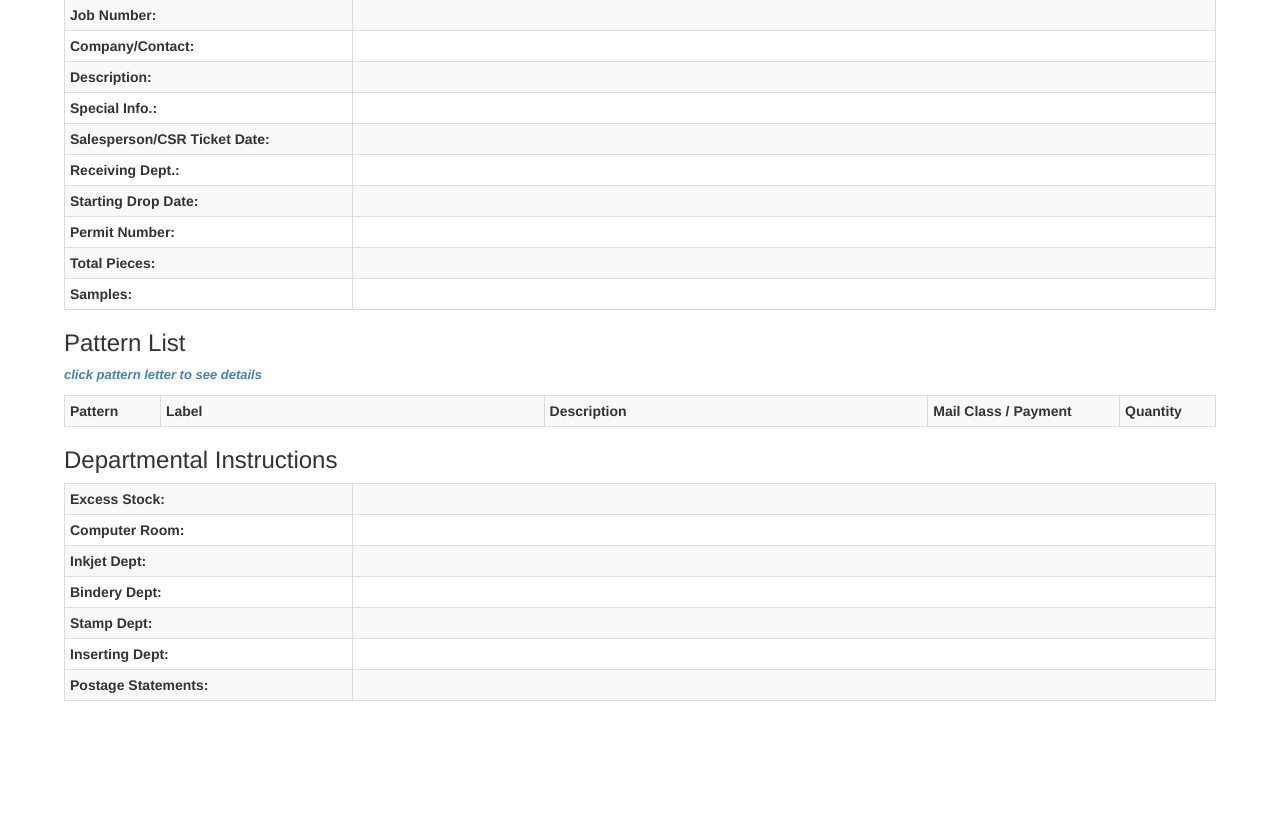
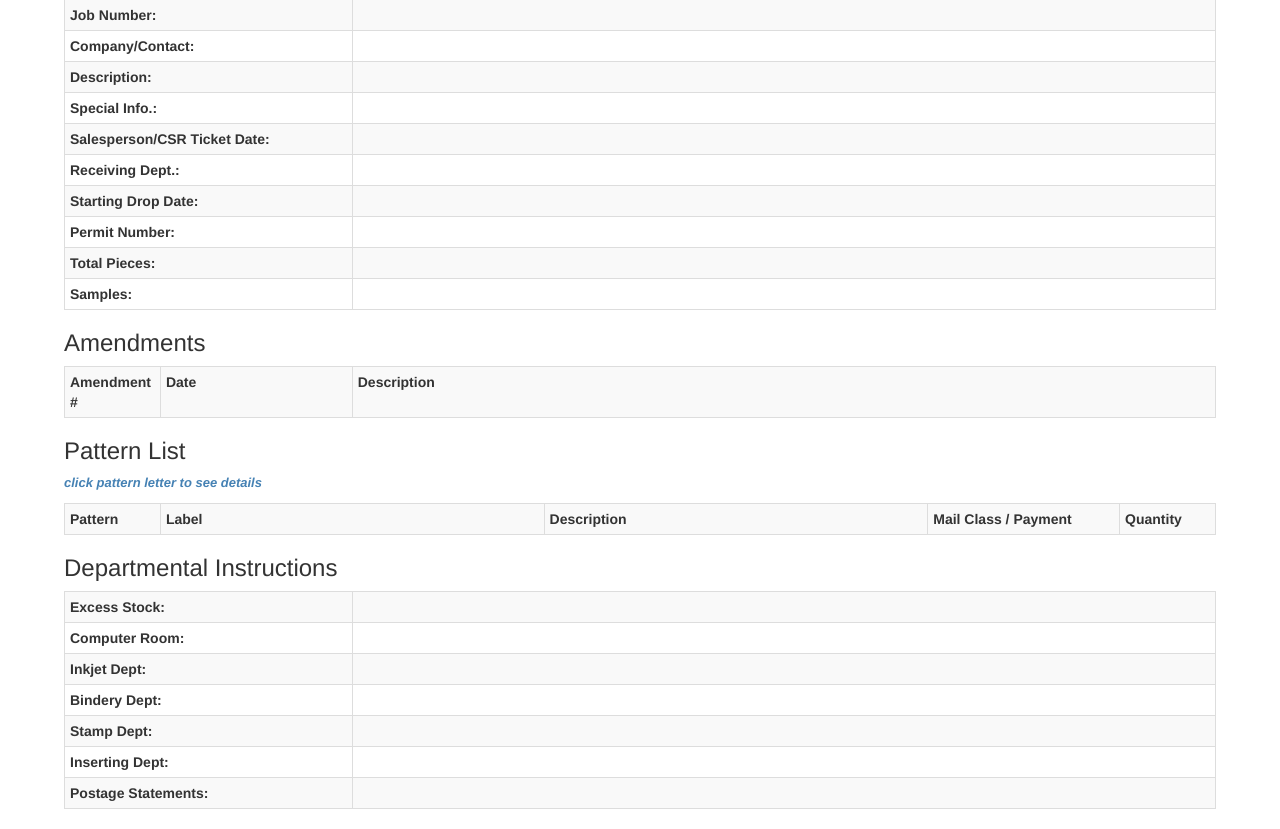
Before and after one commit to edbrad/jt-api, a Django app: template jt_api/www/templates/jobdetails.html in a window 1280 px wide. Shown: the part 160-989 px from the top of the page. Before the commit the page ends 861 px from the top, so only its background shows below. Run offline with Django 3.2, Linux system fonts and the light colour scheme; the template is opened without the code that fills it, so the values that code supplies are empty; some libraries are stand-ins or nearby versions.

Commit message:
Add Amendments to Job Ticket Display (www) and API

```diff
--- a/jt_api/api/urls.py
+++ b/jt_api/api/urls.py
@@ -7,5 +7,6 @@ urlpatterns = [
     url(r'^jobdetails/$', views.jobdetails, name='jobdetails'),
     url(r'^companies/$', views.companies, name='companies'),
     url(r'^jobs-company/$', views.jobs_company, name='jobs_company'),
-    url(r'^stats/$', views.stats, name='stats')
+    url(r'^stats/$', views.stats, name='stats'),
+    url(r'^amendments/$', views.amendments, name='amendments')
 ]
--- a/jt_api/www/templates/jobdetails.html
+++ b/jt_api/www/templates/jobdetails.html
@@ -159,6 +159,24 @@
                 {% endif %}
             </table>
         </div>
+        <!-- Amendments -->
+        <h3>Amendments</h3>
+        <div>
+            <table class="table table-bordered table-striped table-condensed">
+                <tr>
+                    <th class="col-xs-1">Amendment #</th>
+                    <th class="col-xs-2">Date</th>
+                    <th class="col-xs-9">Description</th>
+                </tr>
+            {% for amendment in amendments %}
+                <tr>
+                    <td>{{ amendment.lngAmendNum }}</td>
+                    <td>{{ amendment.dtmDateKeyed|date }}</td>
+                    <td>{{ amendment.strAmendComments }}</td>
+                </tr>
+            {% endfor %}
+            </table>
+        </div>
         <!-- Pattern List -->
         <h3>Pattern List</h3>
         <p style="color:steelblue; font-size: small;"><b><em>click pattern letter to see details</em></b></p>
```
Also changed, not shown: jt_api/api/views.py (+38 -0 lines), jt_api/www/views.py (+7 -1 lines).
